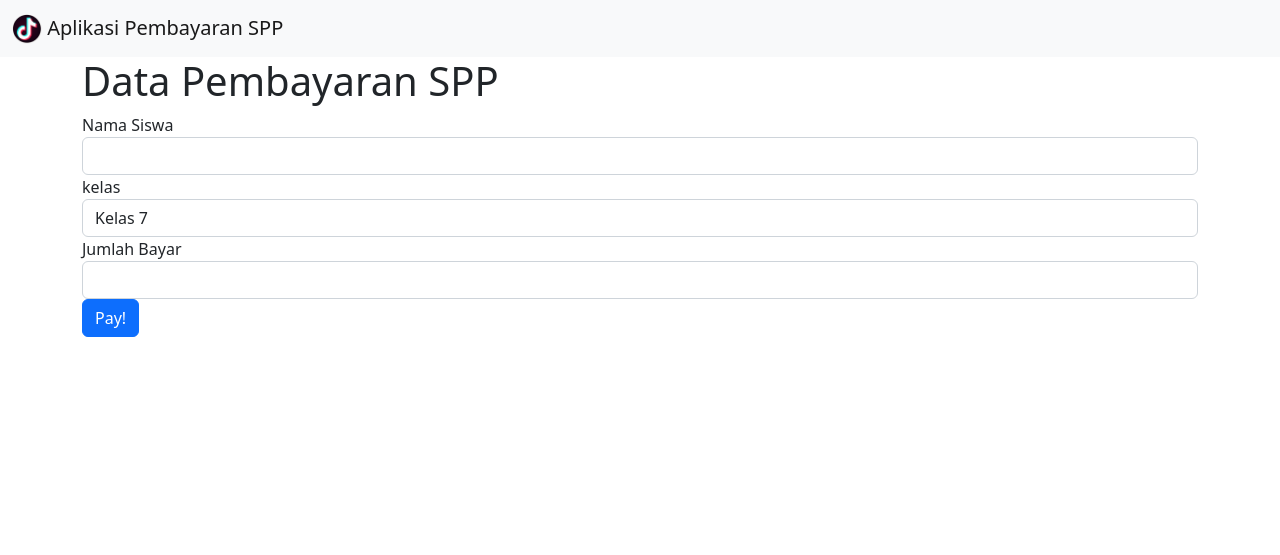
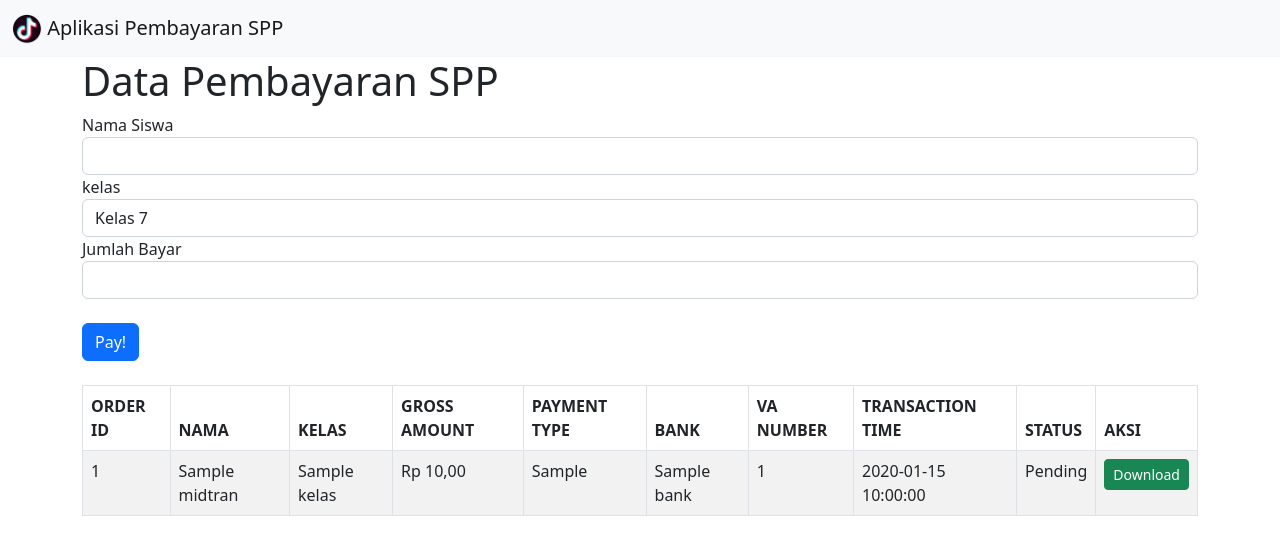
Before and after one commit to AgusKhaer02/midtrands_payment, a CodeIgniter app: the page made by application/views/pembayaranspp.php in a window 1280 px wide. Shown: the top 555 px of the page. Run offline with CodeIgniter, Linux system fonts and the light colour scheme; the template is opened without the code that fills it: most values are stand-ins (such as "Sample title", 1, 10 or a date in 2020); some libraries are stand-ins or nearby versions.

Commit message:
tambah notifikasi dan ubah status ketika sudah ada repon dari mitrans

```diff
--- a/application/config/database.php
+++ b/application/config/database.php
@@ -77,7 +77,7 @@ $db['default'] = array(
 	'dsn'	=> '',
 	'hostname' => 'localhost',
 	'username' => 'root',
-	'password' => '',
+	'password' => 'root',
 	'database' => 'latihan_pembayaranspp_midtrands',
 	'dbdriver' => 'mysqli',
 	'dbprefix' => '',
--- a/application/views/pembayaranspp.php
+++ b/application/views/pembayaranspp.php
@@ -46,9 +46,41 @@
                 <input type="text" class="form-control" name="jmlBayar" id="jmlBayar">
             </div>
         </form>
-
+        <br>
     	<button class="btn btn-primary" id="pay-button">Pay!</button>
-
+        <br><br>
+        <table class="table table-bordered table-striped">
+            <thead>
+                <th>ORDER ID</th>
+                <th>NAMA</th>
+                <th>KELAS</th>
+                <th>GROSS AMOUNT</th>
+                <th>PAYMENT TYPE</th>
+                <th>BANK</th>
+                <th>VA NUMBER</th>
+                <th>TRANSACTION TIME </th>
+                <th>STATUS</th>
+                <th>AKSI</th>
+            </thead>
+            <tbody>
+                <?php foreach ($midtrans as $value): ?>
+                <tr>
+                    <td><?= $value->order_id?></td>
+                    <td><?= $value->nama?></td>
+                    <td><?= $value->kelas?></td>
+                    <td><?= "Rp " . number_format($value->gross_amount,2,',','.');?></td>
+                    <td><?= $value->payment_type?></td>
+                    <td><?= $value->bank?></td>
+                    <td><?= $value->va_number?></td>
+                    <td><?= $value->transaction_time?></td>
+                    <td><?= ($value->status_code == 200) ? "Success" : "Pending" ?></td>
+                    <td>
+                        <a href="<?= $value->pdf_url ?>" target="_blank" class="btn btn-success btn-sm">Download</a>
+                    </td>
+                </tr>
+                <?php endforeach; ?>
+            </tbody>
+        </table>
     </div>
 
     <script type="text/javascript">
```
Also changed, not shown: application/controllers/notification.php (+15 -5 lines), application/controllers/snap.php (+16 -4 lines), latihan_pembayaranspp_midtrands.sql (+15 -8 lines).
